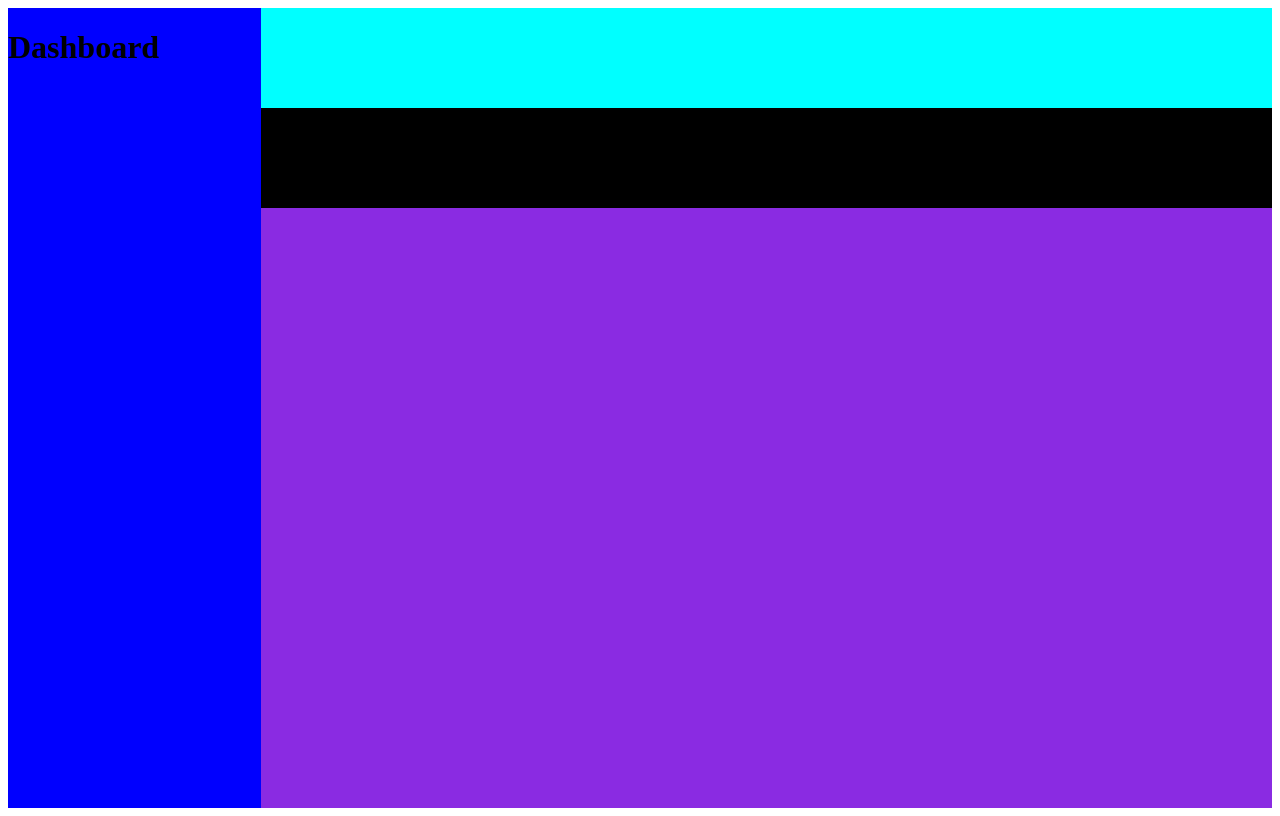
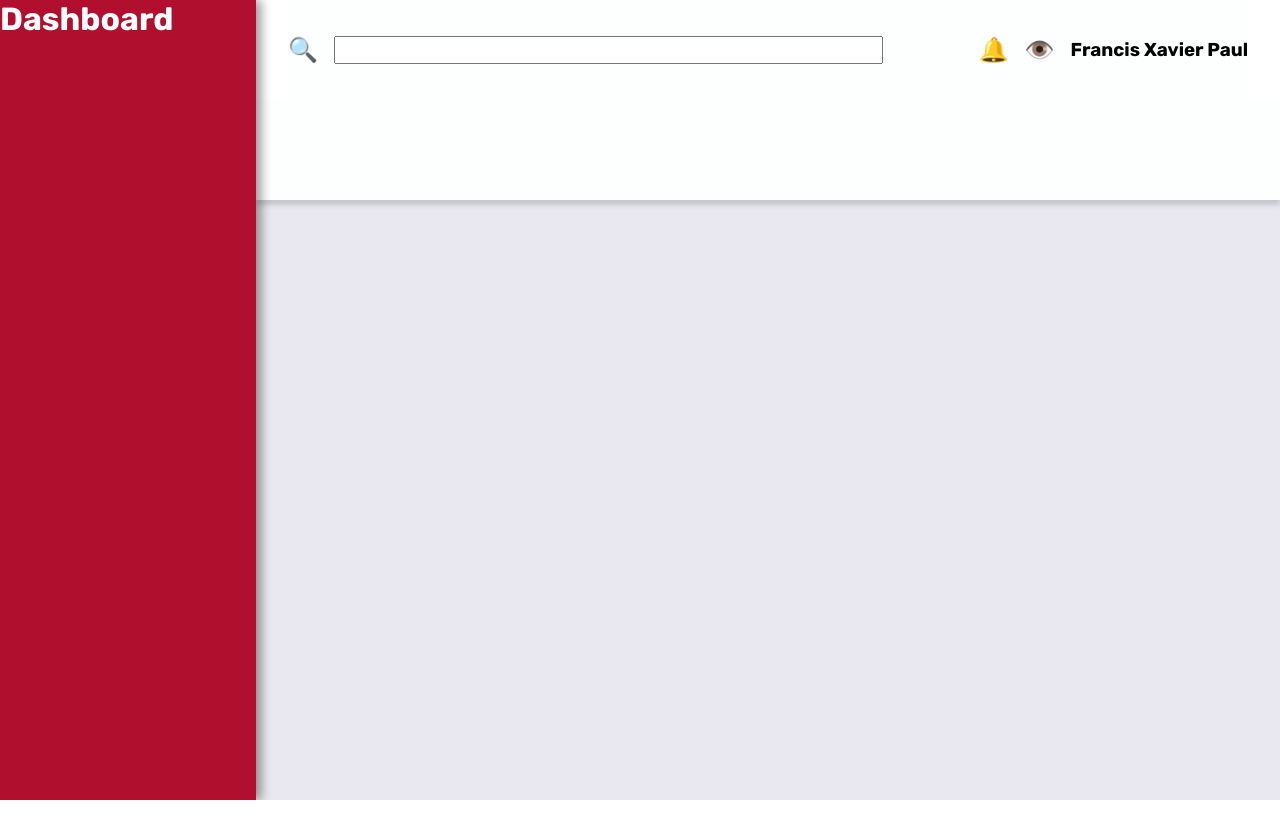
Before and after one commit to Francis-Xavier-Paul/AdminDashboard, a plain HTML site: page index.html in a window 1280 px wide. Drawn offline with Linux system fonts and the light colour scheme.

Commit message:
Completed Header and Imported Fonts

```diff
--- a/index.html
+++ b/index.html
@@ -5,11 +5,31 @@
     <meta http-equiv="X-UA-Compatible" content="IE=edge">
     <meta name="viewport" content="width=device-width, initial-scale=1.0">
     <link rel="stylesheet" href="./styles.css">
+    <link rel="preconnect" href="https://fonts.googleapis.com">
+    <link rel="preconnect" href="https://fonts.gstatic.com" crossorigin>
+    <link href="https://fonts.googleapis.com/css2?family=Rubik:ital,wght@0,300;0,400;0,500;0,600;0,700;0,800;0,900;1,300;1,400;1,500;1,600;1,700;1,800;1,900&display=swap" rel="stylesheet">
     <title>Admin Dashboard</title>
 </head>
 <body>
     <div class="container">
         <div class="header">
+            <div class="search">
+                <h2>
+                    🔍
+                </h2>
+                <input type="text" name="search" id="input-search">
+            </div>
+            <div class="profile">
+                <h2>
+                    🔔
+                </h2>
+                <h2>
+                    👁️
+                </h2>
+                <h3>
+                    Francis Xavier Paul
+                </h3>
+            </div>
 
         </div>
         <div class="action-header">
--- a/styles.css
+++ b/styles.css
@@ -1,4 +1,18 @@
+* {
+    margin: 0;
+    padding: 0;
+}
+
+:root {
+    --color-primary-bg: #B10F2E;
+    --color-secondary-bg: #FDFFFF;
+    --color-tertiary-bg: #E9E7EF;
+
+}
+
+
 .container {
+    font-family: 'Rubik', sans-serif;
     display: grid;
     height:100vh;
     grid-template-columns: 1fr 4fr;
@@ -6,20 +20,45 @@
 }
 
 .header {
-    background-color: aqua;
+    background-color: var(--color-secondary-bg);
     grid-column: 2/3;
+    display: flex;
+    column-gap: 10%;
+    margin: 0 2em;
+    align-items: center;
+}
+
+.search {
+    display: flex;
+    gap: 1em;
+    flex: 1;
+}
+
+#input-search {
+    flex: 1;
+}
+
+.profile {
+    display: flex;
+    gap: 1em;
+    align-items: center;
 }
 
 .action-header {
-    background-color: black;
+    background-color: var(--color-secondary-bg);
     grid-column: 2/3;
+    box-shadow: 0px 5px 5px 0px rgb(0 0 0 / 15%);
+    position: relative;
 }
 
 .sidebar {
-    background-color: blue;
+    background-color: var(--color-primary-bg);
+    color: var(--color-secondary-bg);
     grid-row: 1/4;
+    box-shadow: 5px 0px 10px 0px rgb(0 0 0 / 40%);
+    position: relative;
 }
 
 .body {
-    background-color: blueviolet;
+    background-color: var(--color-tertiary-bg);
 }
```
